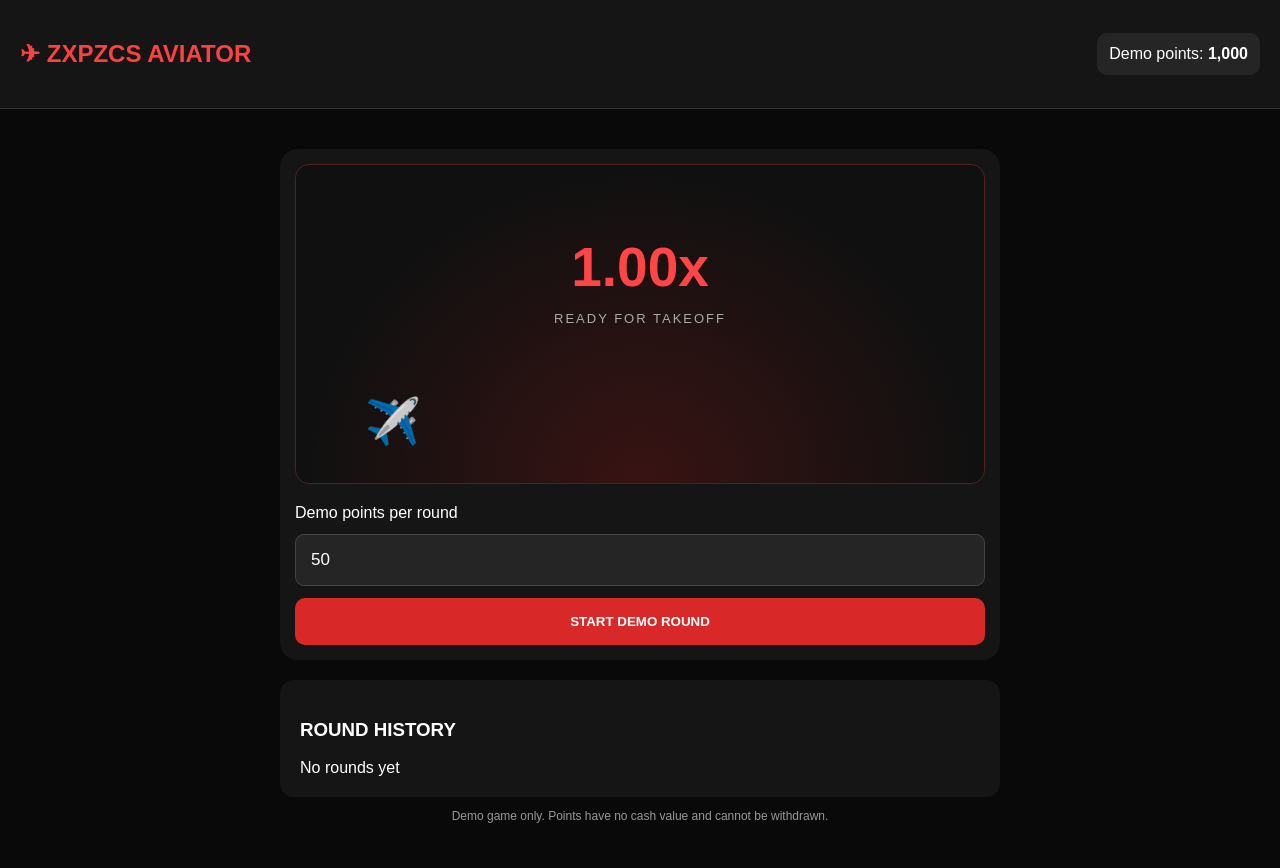
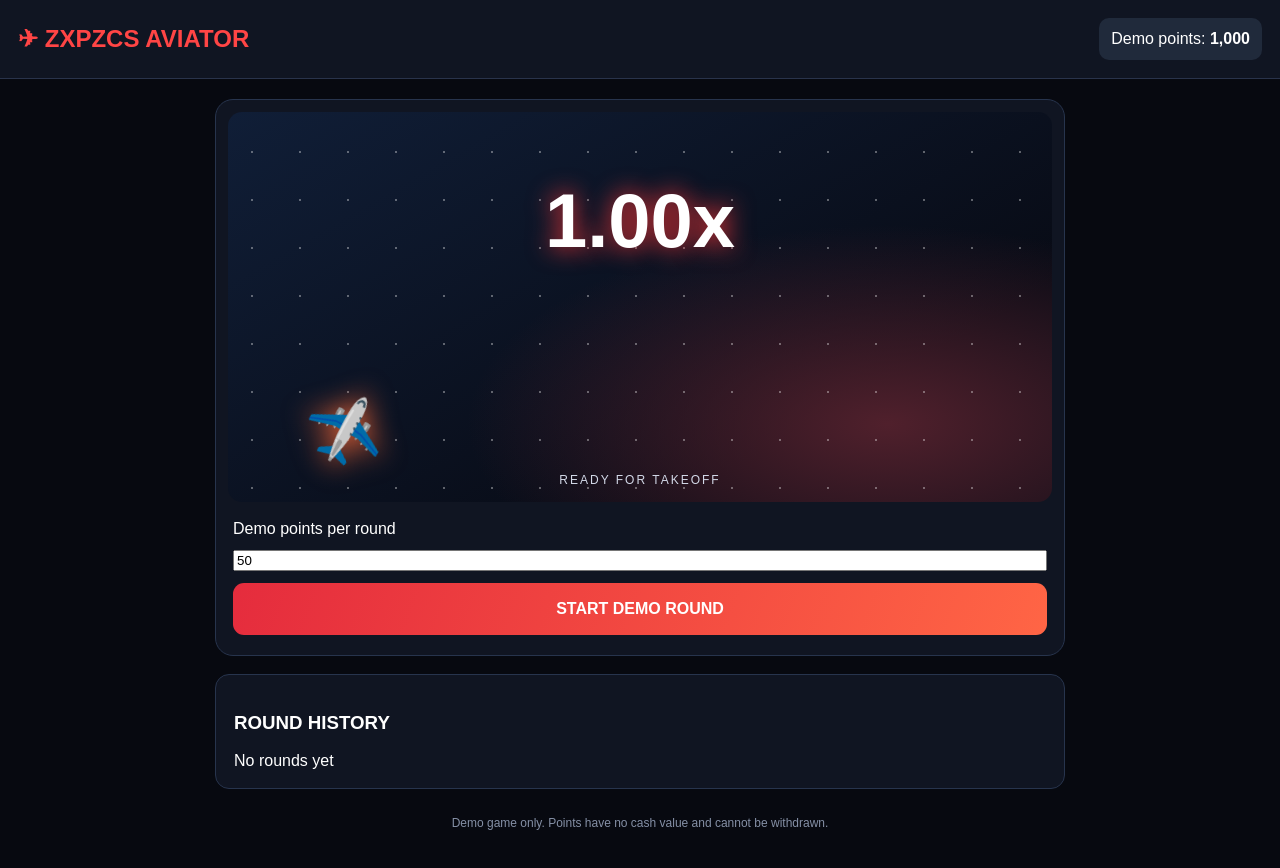
Before and after one commit to alisanju466-cloud/zxpzcscas, a website: page index.html in a window 1280 px wide. Drawn offline with Linux system fonts and the light colour scheme.

Commit message:
Update style.css

```diff
--- a/style.css
+++ b/style.css
@@ -1,115 +1,195 @@
 
-* { box-sizing: border-box; }
+* {
+  box-sizing: border-box;
+}
 
 body {
   margin: 0;
-  background: #090909;
+  background: #070910;
   color: white;
   font-family: Arial, sans-serif;
 }
 
 header {
-  padding: 20px;
-  background: #151515;
+  background: #101522;
+  padding: 18px;
   display: flex;
   justify-content: space-between;
   align-items: center;
   flex-wrap: wrap;
-  gap: 12px;
-  border-bottom: 1px solid #333;
+  border-bottom: 1px solid #29334b;
 }
 
-h2 { color: #ff4040; }
+header h2 {
+  color: #ff4545;
+  margin: 0;
+}
 
 .balance {
-  background: #252525;
+  background: #202a3b;
   padding: 12px;
   border-radius: 10px;
 }
 
 main {
-  max-width: 750px;
-  margin: 25px auto;
-  padding: 15px;
+  width: min(850px, 95%);
+  margin: 20px auto;
 }
 
 .game {
-  background: #151515;
-  padding: 15px;
+  background: #101522;
+  border: 1px solid #27344d;
   border-radius: 18px;
+  padding: 12px;
+  overflow: hidden;
 }
 
 .sky {
-  height: 320px;
-  background: radial-gradient(ellipse at bottom, #391313, #101010 70%);
-  border: 1px solid #542020;
+  position: relative;
+  height: 390px;
+  overflow: hidden;
   border-radius: 14px;
-  position: relative;
-  overflow: hidden;
+  background:
+    radial-gradient(ellipse at 80% 80%, #50202c 0%, transparent 45%),
+    linear-gradient(150deg, #101e37, #080b15 75%);
+}
+
+.sky::before {
+  content: "";
+  position: absolute;
+  inset: 0;
+  opacity: .35;
+  background-image:
+    radial-gradient(white 1px, transparent 1px);
+  background-size: 48px 48px;
+  animation: stars 15s linear infinite;
+}
+
+@keyframes stars {
+  from { transform: translateY(0); }
+  to { transform: translateY(48px); }
 }
 
 #multiplier {
+  position: absolute;
+  top: 65px;
+  width: 100%;
   text-align: center;
-  padding-top: 70px;
-  font-size: 55px;
-  font-weight: bold;
-  color: #ff4545;
+  font-size: clamp(45px, 12vw, 76px);
+  font-weight: 900;
+  color: #fff;
+  text-shadow: 0 0 25px #ff3838;
+  z-index: 4;
 }
 
 #plane {
   position: absolute;
   left: 10%;
   bottom: 35px;
-  font-size: 45px;
-  transition: left .1s linear, bottom .1s linear;
+  font-size: 55px;
+  z-index: 5;
+  filter: drop-shadow(0 0 14px #ff6b37);
+  transform: rotate(-15deg);
+  transition: left .08s linear, bottom .08s linear;
+}
+
+.cloud {
+  position: absolute;
+  width: 180px;
+  height: 45px;
+  background: #35435c;
+  opacity: .22;
+  border-radius: 50%;
+  filter: blur(13px);
+  animation: cloudMove 12s linear infinite;
+}
+
+.cloud.one {
+  top: 35%;
+  left: 100%;
+}
+
+.cloud.two {
+  top: 72%;
+  left: 130%;
+  animation-delay: -5s;
+}
+
+@keyframes cloudMove {
+  to { transform: translateX(-1100px); }
 }
 
 #status {
+  position: absolute;
+  bottom: 15px;
+  width: 100%;
   text-align: center;
-  margin-top: 12px;
-  color: #aaa;
-  font-size: 13px;
+  color: #d3d9e8;
   letter-spacing: 2px;
+  font-size: 12px;
+  z-index: 6;
 }
 
 .controls {
+  padding: 18px 5px 8px;
   display: grid;
   gap: 12px;
-  padding-top: 20px;
-}
-
-input {
-  padding: 15px;
-  background: #252525;
-  border: 1px solid #444;
-  border-radius: 9px;
-  color: white;
-  font-size: 17px;
 }
 
 button {
-  padding: 16px;
-  background: #d92828;
-  color: white;
-  border: 0;
-  border-radius: 10px;
+  border: none;
+  border-radius: 11px;
+  padding: 17px;
+  font-size: 16px;
   font-weight: bold;
   cursor: pointer;
+  color: white;
+  background: linear-gradient(110deg, #e52c3d, #ff6545);
+}
+
+button.lock {
+  background: linear-gradient(110deg, #087e60, #13b987);
 }
 
 button:disabled {
-  opacity: .5;
+  opacity: .45;
+  cursor: not-allowed;
 }
 
 .history {
-  background: #151515;
-  margin-top: 20px;
-  padding: 20px;
+  margin-top: 18px;
+  padding: 18px;
+  background: #101522;
+  border: 1px solid #27344d;
   border-radius: 14px;
+}
+
+#history {
+  display: flex;
+  flex-wrap: wrap;
+  gap: 9px;
+}
+
+.history-item {
+  padding: 9px 13px;
+  background: #252e43;
+  border-radius: 20px;
+  color: #ffb6a3;
+}
+
+.explosion {
+  animation: blast .45s ease-out;
+}
+
+@keyframes blast {
+  0% { filter: brightness(1); }
+  30% { filter: brightness(4) saturate(2); }
+  100% { filter: brightness(.5); }
 }
 
 .notice {
   text-align: center;
-  color: #999;
+  color: #8590a6;
   font-size: 12px;
+  padding: 15px;
 }
```
